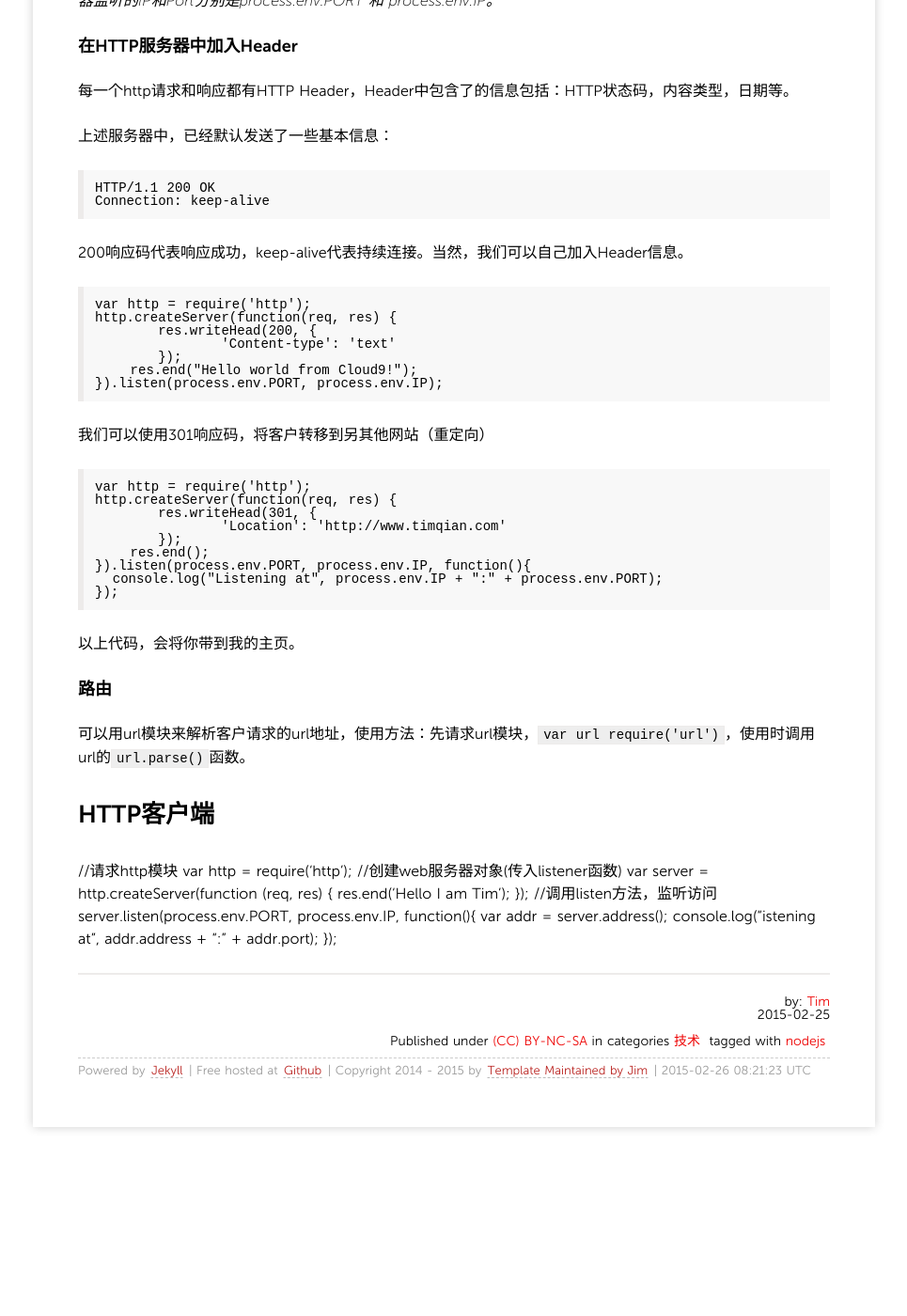
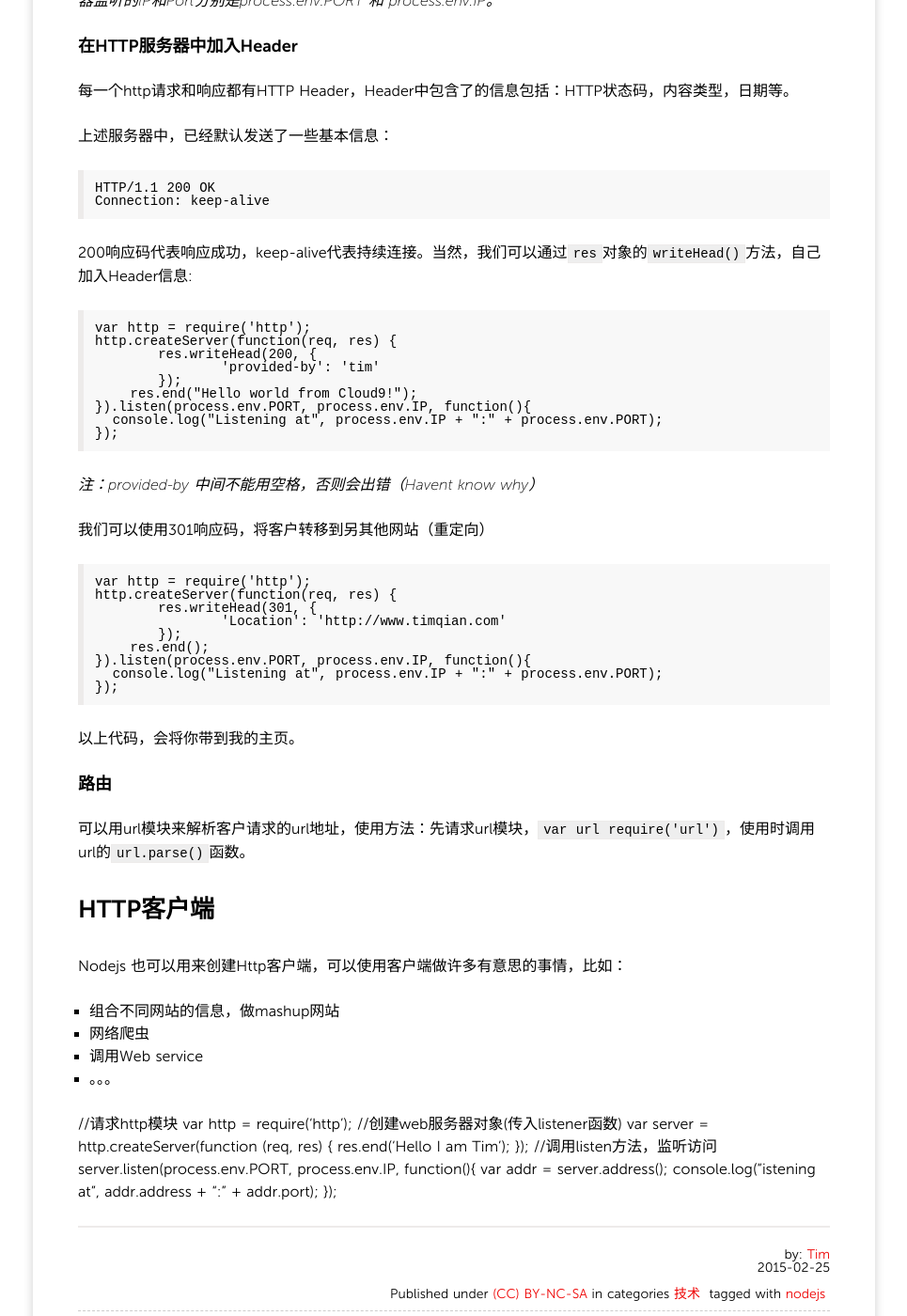
Before and after one commit to timqian/used_to_be_timqian.github.io, a Jekyll site: the page built from _posts/2015-2-25-Nodejs要点记录(2).md, in a window 1280 px wide and 1400 px high, scrolled down 600 px. Shown: the whole window at 94% size, without its empty margins (157-1122 px from the left). Built offline with Jekyll 4.4.1, drawn with Linux system fonts in a browser that asks for light colours; nearby versions of some CDN libraries; comment, search, counter and statistics services are not loaded; before the commit the page ends 1847 px from its top, so only the background shows below that.

Commit message:
Published with https://stackedit.io/

```diff
--- a/_posts/2015-2-25-Nodejs要点记录(2).md
+++ b/_posts/2015-2-25-Nodejs要点记录(2).md
@@ -33,15 +33,19 @@ tags:
 	HTTP/1.1 200 OK
 	Connection: keep-alive
 
-200响应码代表响应成功，keep-alive代表持续连接。当然，我们可以自己加入Header信息。
+200响应码代表响应成功，keep-alive代表持续连接。当然，我们可以通过`res`对象的`writeHead()`方法，自己加入Header信息:
 
 	var http = require('http');
 	http.createServer(function(req, res) {
 		res.writeHead(200, {
-			'Content-type': 'text'
+			'provided-by': 'tim'
 		});
 	    res.end("Hello world from Cloud9!");
-	}).listen(process.env.PORT, process.env.IP);
+	}).listen(process.env.PORT, process.env.IP, function(){
+	  console.log("Listening at", process.env.IP + ":" + process.env.PORT);
+	});
+
+*注：provided-by 中间不能用空格，否则会出错（Havent know why）*
 
 我们可以使用301响应码，将客户转移到另其他网站（重定向）
 
@@ -61,6 +65,13 @@ tags:
 可以用url模块来解析客户请求的url地址，使用方法：先请求url模块，`var url require('url')`，使用时调用url的`url.parse()`函数。
 
 ##HTTP客户端
+Nodejs 也可以用来创建Http客户端，可以使用客户端做许多有意思的事情，比如：
+- 组合不同网站的信息，做mashup网站
+- 网络爬虫
+- 调用Web service
+- 。。。
+
+
 
 //请求http模块
 var http = require('http');
```
